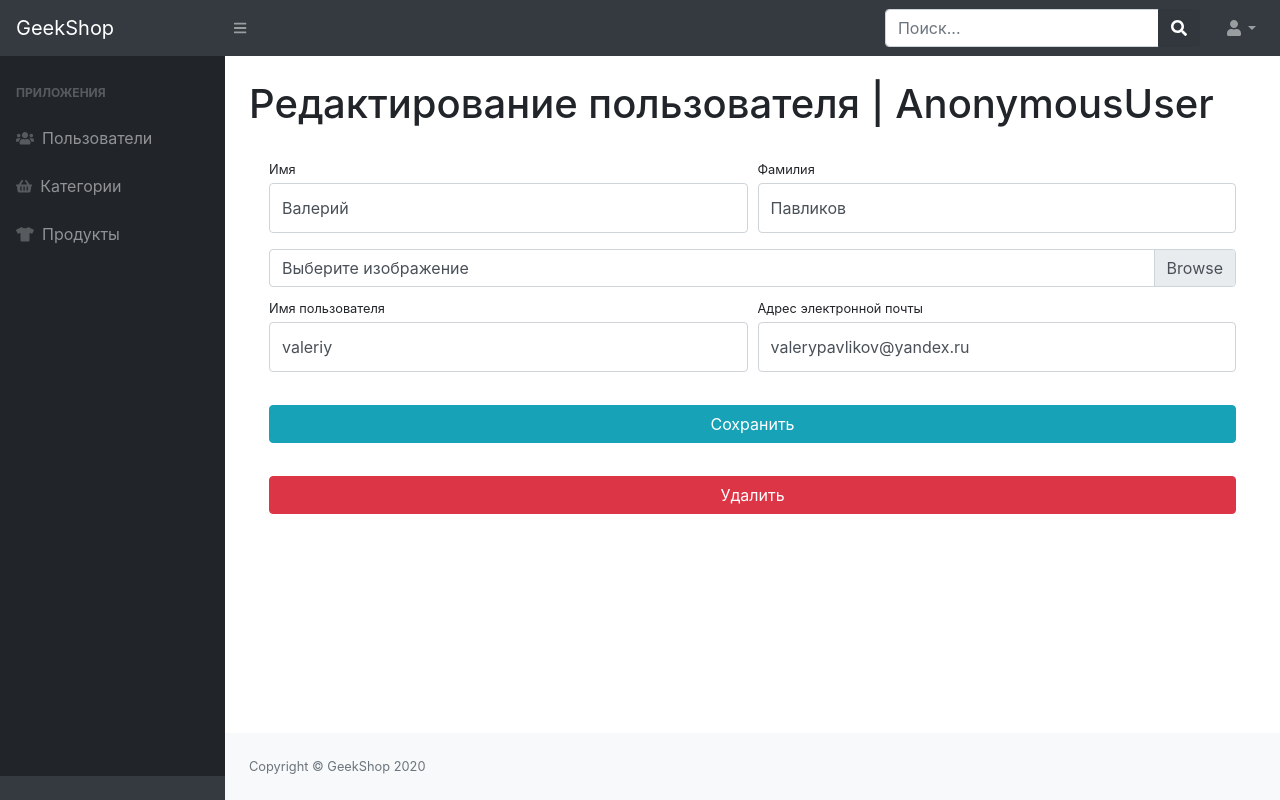
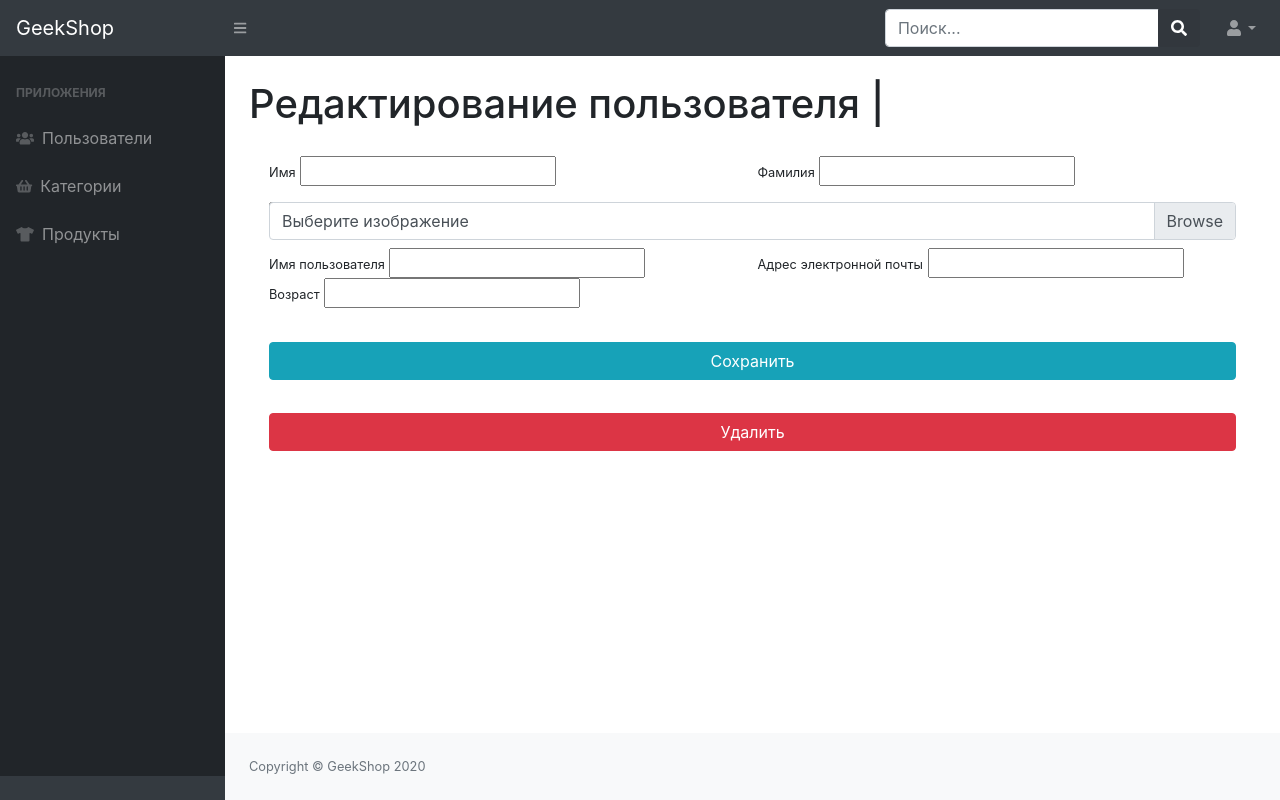
Before and after one commit to dadika123/Django_Base, a Django app: template adminapp/templates/adminapp/admin-users-update-delete.html in a window 1280 px wide. Run offline with Django 3.2, Linux system fonts and the light colour scheme; the template is opened without the code that fills it, so the values that code supplies are empty, except form fields; tables that the repository leaves empty hold one stand-in row (values such as "Sample post"); form fields are guessed from the names that the template uses; some libraries are stand-ins or nearby versions.

Commit message:
update delete

```diff
--- a/adminapp/forms.py
+++ b/adminapp/forms.py
@@ -17,7 +17,7 @@ class NewAdminRegisterForm(ShopUserRegisterForm):
 
 
 class NewAdminProfileForm(ShopUserProfileForm):
-
+    avatar = forms.ImageField(widget=forms.FileInput(), required=False)
     def __init__(self, *args, **kwargs):
         super(NewAdminProfileForm, self).__init__(*args, **kwargs)
         self.fields['username'].widget.attrs['readonly'] = False
--- a/adminapp/templates/adminapp/admin-users-read.html
+++ b/adminapp/templates/adminapp/admin-users-read.html
@@ -33,7 +33,7 @@
                     <tbody>
                     {% for user in users %}
                         <tr>
-                            <td><a href="{% url 'new_admin:admin_users_update' user.user_id %}"
+                            <td><a href="{% url 'new_admin:admin_users_update' user.id %}"
                                    style="color: dodgerblue">{{ user.username }}</a></td>
                             <td>{{ user.first_name }}</td>
                             <td>{{ user.last_name }}</td>
--- a/adminapp/templates/adminapp/admin-users-update-delete.html
+++ b/adminapp/templates/adminapp/admin-users-update-delete.html
@@ -1,47 +1,49 @@
 {% extends "adminapp/base.html" %}
 {% load staticfiles %}
 {% block content %}
-    <h1 class="mt-4">Редактирование пользователя | {{ user }}</h1>
+    <h1 class="mt-4">Редактирование пользователя | {{ user.username }}</h1>
     <div class="card-body">
-        <form action="">
+        <form action="{% url 'new_admin:admin_users_update' user.id %}" method="post" enctype="multipart/form-data">
+            {% csrf_token %}
             <div class="form-row">
                 <div class="col-lg-6">
                     <div class="form-group">
-                        <label class="small mb-1" for="inputFirstName">Имя</label>
-                        <input class="form-control py-4" id="inputFirstName" type="text" value="Валерий"/>
+                        <label class="small mb-1" for="{{ profile_form.first_name.id_for_label }}">Имя</label>
+                        {{ profile_form.first_name }}
                     </div>
                 </div>
                 <div class="col-lg-6">
                     <div class="form-group">
-                        <label class="small mb-1" for="inputLastName">Фамилия</label>
-                        <input class="form-control py-4" id="inputLastName" type="text" value="Павликов"/>
+                        <label class="small mb-1" for="{{ profile_form.last_name.id_for_label }}">Фамилия</label>
+                        {{ profile_form.last_name }}
                     </div>
                 </div>
             </div>
             <div class="form-row mb-2">
                 <div class="col-lg-12">
                     <div class="custom-file">
-                        <input type="file" class="custom-file-input" id="userAvatar" size="50">
-                        <label class="custom-file-label" for="userAvatar">Выберите изображение</label>
+                        {{ profile_form.avatar }}
+                        <label class="custom-file-label" for="{{ profile_form.avatar.id_for_label }}">Выберите
+                            изображение</label>
                     </div>
                 </div>
             </div>
             <div class="form-row">
                 <div class="col-lg-6">
-                    <label class="small mb-1" for="inputUsername">Имя пользователя</label>
-                    <input class="form-control py-4" id="inputUsername" type="text"
-                           aria-describedby="usernameHelp"
-                           value="valeriy"/>
+                    <label class="small mb-1" for="{{ profile_form.username.id_for_label }}">Имя пользователя</label>
+                    {{ profile_form.username }}
                 </div>
                 <div class="col-lg-6">
-                    <label class="small mb-1" for="inputEmailAddress">Адрес электронной
+                    <label class="small mb-1" for="{{ profile_form.email.id_for_label }}">Адрес электронной
                         почты</label>
-                    <input class="form-control py-4" id="inputEmailAddress" type="email"
-                           aria-describedby="emailHelp"
-                           value="valerypavlikov@yandex.ru"/>
+                    {{ profile_form.email }}
                 </div>
             </div>
             <div class="form-row">
+                <div class="col-lg-6">
+                    <label class="small mb-1" for="{{ profile_form.age.id_for_label }}">Возраст</label>
+                    {{ profile_form.age }}
+                </div>
                 <div class="col-lg-12" style="margin-top: 33px;">
                     <input class="btn btn-info btn-block" type="submit" value="Сохранить">
                 </div>
@@ -49,7 +51,9 @@
         </form>
         <div class="row">
             <div class="col-lg-12" style="margin-top: 33px;">
-                <input class="btn btn-danger btn-block" type="submit" value="Удалить">
+                <a href="{% url 'new_admin:admin_users_delete' user.id %}">
+                    <input class="btn btn-danger btn-block" type="submit" value="Удалить">
+                </a>
             </div>
         </div>
     </div>
--- a/adminapp/templates/adminapp/base.html
+++ b/adminapp/templates/adminapp/base.html
@@ -46,7 +46,7 @@
             <div class="sb-sidenav-menu">
                 <div class="nav">
                     <div class="sb-sidenav-menu-heading">Приложения</div>
-                    <a class="nav-link" href= {% url 'adminapp:admin_users' %} >
+                    <a class="nav-link" href="{% url 'new_admin:admin_users' %}" >
                         <div class="sb-nav-link-icon">
                             <i class="fas fa-users"></i>
                         </div>
--- a/adminapp/urls.py
+++ b/adminapp/urls.py
@@ -6,8 +6,8 @@ app_name = 'adminapp'
 
 urlpatterns = [
     path('', index, name='index'),
-    path('users-delete/<int:pk>/', admin_users_delete, name='admin_users_delete'),
+    path('users-delete/<int:user_id>/', admin_users_delete, name='admin_users_delete'),
     path('users/', admin_users, name='admin_users'),
-    path('users-update/<int:pk>/', admin_users_update, name='admin_users_update'),
+    path('users-update/<int:user_id>/', admin_users_update, name='admin_users_update'),
     path('users-create/', admin_users_create, name='admin_users_create'),
 ]
```
Also changed, not shown: adminapp/views.py (+11 -9 lines).
